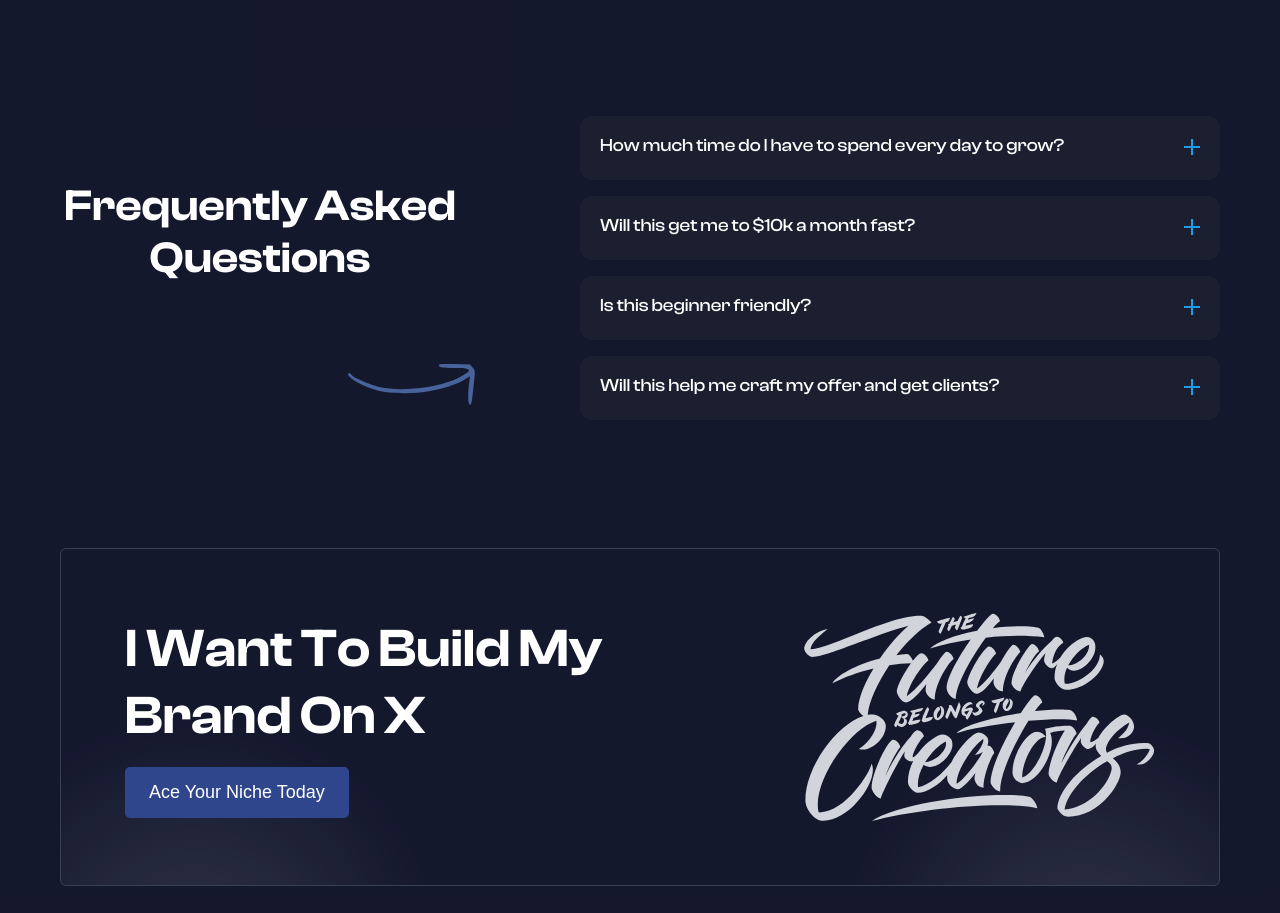
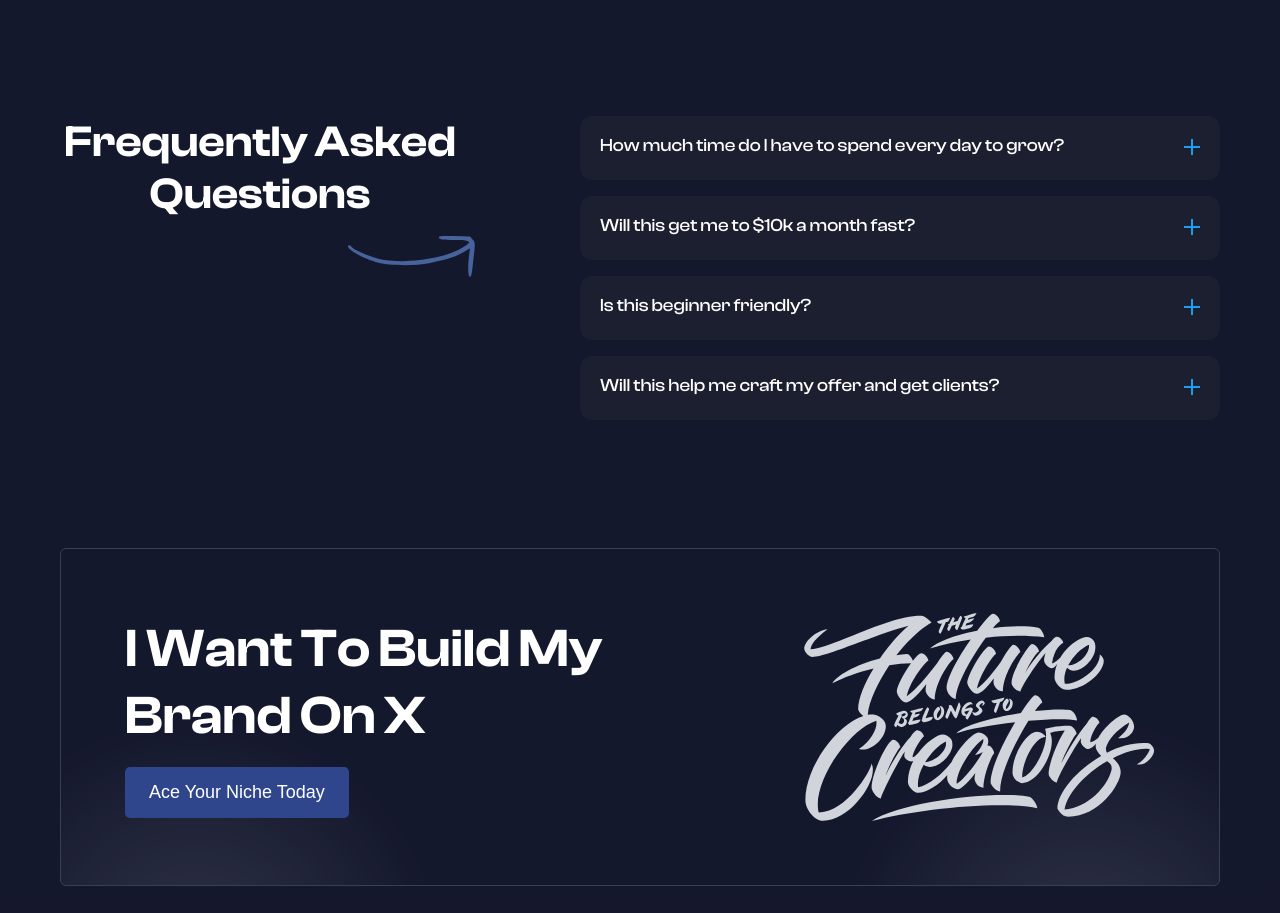
Before and after one commit to stefanocodes-react/Modi-Jass-Landing-Page, a React (Vite) app: page / in a window 1280 px wide. Shown: the part 5457-6370 px from the top of the page. Built offline with nearby package versions, Linux system fonts and the light colour scheme; no server answers; a web font is replaced by a local one.

Commit message:
updated pading in faq section

```diff
--- a/src/components/FrequentlyAskedQuestions.jsx
+++ b/src/components/FrequentlyAskedQuestions.jsx
@@ -8,7 +8,7 @@ const FrequentlyAskedQuestions = () => {
       <div className="flex relative flex-col items-center gap-6 justify-between">
         <Section
           sectionTitle={`Frequently Asked Questions`}
-          className={`py-0 self-start px-0 md:max-w-[25rem] text-left`}
+          className={`pt-0 pb-0 self-start px-0 md:max-w-[25rem] text-left`}
         />
         <img
           className="hidden lg:block lg:absolute lg:bottom-[-3.5rem] lg:right-[-1rem]"
```
